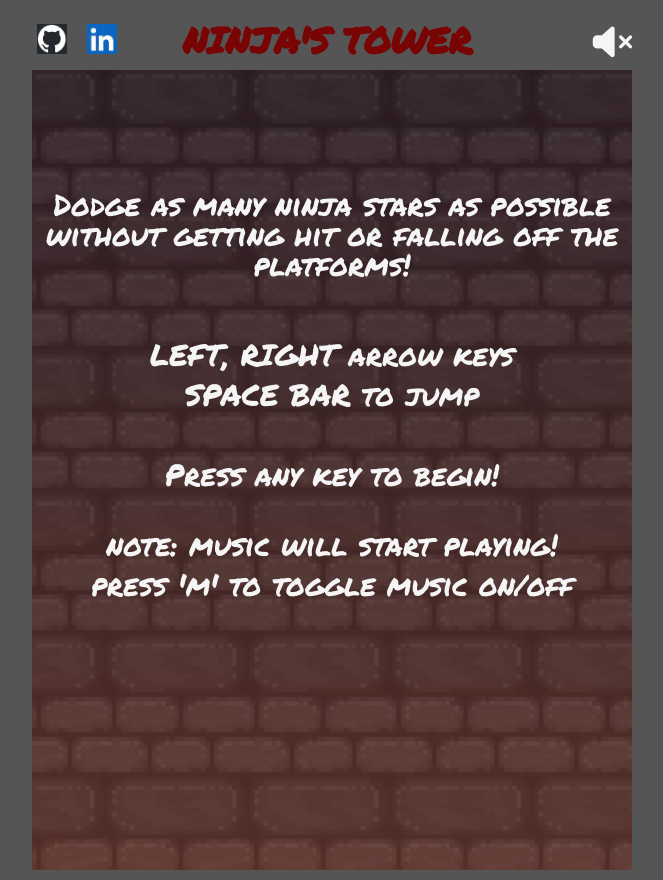
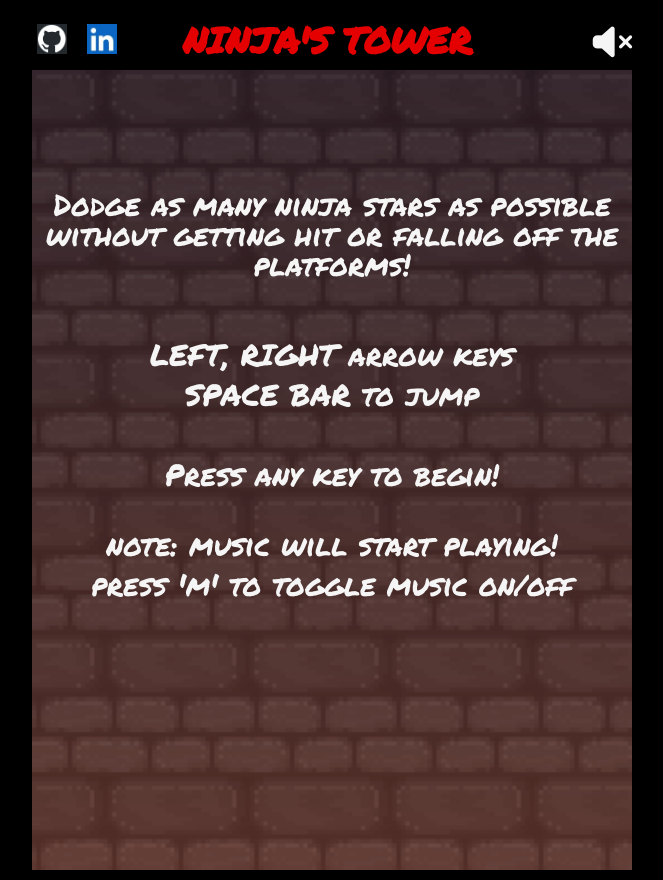
Before and after one commit to SouVangLee/NinjasTower, a website built with webpack: page index.html in a window 1280 px wide. Shown: the whole page, without its empty margins (308-971 px from the left). Built offline with nearby package versions, Linux system fonts and the light colour scheme.

Commit message:
Change background color to black

```diff
--- a/src/assets/stylesheets/canvas.css
+++ b/src/assets/stylesheets/canvas.css
@@ -1,5 +1,5 @@
 body {
-  background-color: rgb(85, 85, 85);
+  background-color: rgb(0, 0, 0);
   /* background-image: url('../images/moonlight.jpg'); */
 }
 
@@ -27,7 +27,7 @@ a img {
 h1 {
   display: block;
   font-family: 'Permanent Marker', cursive;
-  color: rgb(121, 4, 4);
+  color: rgb(228, 0, 0);
   /* color: whitesmoke; */
   text-transform: uppercase;
   font-weight: 600;
```
